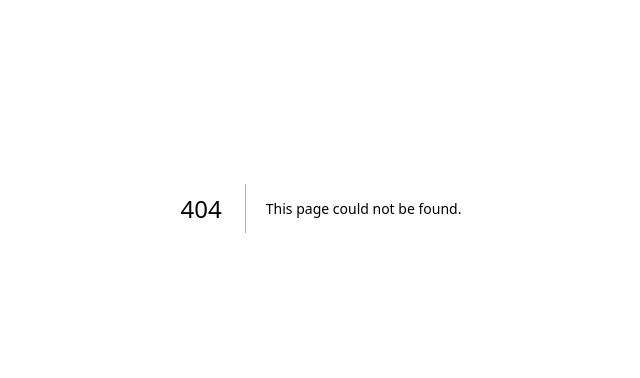
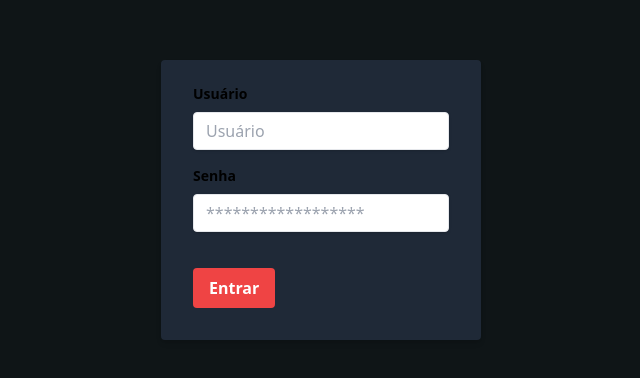
Before and after one commit to edupdantas/BTB-frontend, a Next.js app: page /login in a window 1280 px wide. Before the commit this address had no page. Shown: the part 192-570 px from the top of the page, without its empty margins (319-959 px from the left). Built offline with nearby package versions, Linux system fonts and the light colour scheme.

Commit message:
Feat: finalização do projeto antes da conexão com o back-end

```diff
--- a/src/pages/filme/[id].jsx
+++ b/src/pages/filme/[id].jsx
@@ -56,9 +56,7 @@ export default function Sessao() {
     }
 
     function submit(){
-        let novoFilme = filme;
-        novoFilme.date[indexData].sala[indexSala] = cadeiras;
-        console.log(novoFilme)
+        console.log(cadeiras)
     }
 
     function carregarFilme(idFilme) {
@@ -75,10 +73,7 @@ export default function Sessao() {
         }
     }, [router.query]);
 
-    function abrirDialog(data,sala){
-        setIndexData(data)
-        setIndexSala(sala)
-        setCadeiras(filme.date[data].sala[sala])
+    function abrirDialog(){
         setShowFilme(true)
     }
 
--- /dev/null
+++ b/src/pages/login/index.jsx
@@ -0,0 +1,65 @@
+import React, { useState } from 'react';
+import "@/app/globals.css"
+import {useRouter} from "next/router";
+
+
+const Index = () => {
+    const [usuario, setUsuario] = useState('');
+    const [senha, setSenha] = useState('');
+    const router = useRouter();
+
+
+    const handleSubmit = (event) => {
+        event.preventDefault();
+        if (usuario === "banana" && senha === "abc123"){
+            router.push("/");
+        }else{
+            console.log("não logou")
+        }
+    };
+
+    return (
+        <div className="flex items-center justify-center min-h-screen">
+            <div className="w-full max-w-xs">
+                <form className="bg-gray-800 shadow-md rounded px-8 pt-6 pb-8 mb-4" onSubmit={handleSubmit}>
+                    <div className="mb-4">
+                        <label className="block text-sm font-bold mb-2" htmlFor="usuario">
+                            Usuário
+                        </label>
+                        <input
+                            className="shadow appearance-none border rounded w-full py-2 px-3 text-gray-700 leading-tight focus:outline-none focus:shadow-outline"
+                            id="usuario"
+                            type="text"
+                            placeholder="Usuário"
+                            value={usuario}
+                            onChange={(e) => setUsuario(e.target.value)}
+                        />
+                    </div>
+                    <div className="mb-6">
+                        <label className="block text-sm font-bold mb-2" htmlFor="senha">
+                            Senha
+                        </label>
+                        <input
+                            className="shadow appearance-none border rounded w-full py-2 px-3 text-gray-700 mb-3 leading-tight focus:outline-none focus:shadow-outline"
+                            id="senha"
+                            type="password"
+                            placeholder="******************"
+                            value={senha}
+                            onChange={(e) => setSenha(e.target.value)}
+                        />
+                    </div>
+                    <div className="flex items-center justify-between">
+                        <button
+                            className="bg-red-500 hover:bg-red-700 text-white font-bold py-2 px-4 rounded focus:outline-none focus:shadow-outline"
+                            type="submit"
+                        >
+                            Entrar
+                        </button>
+                    </div>
+                </form>
+            </div>
+        </div>
+    );
+};
+
+export default Index;
```
